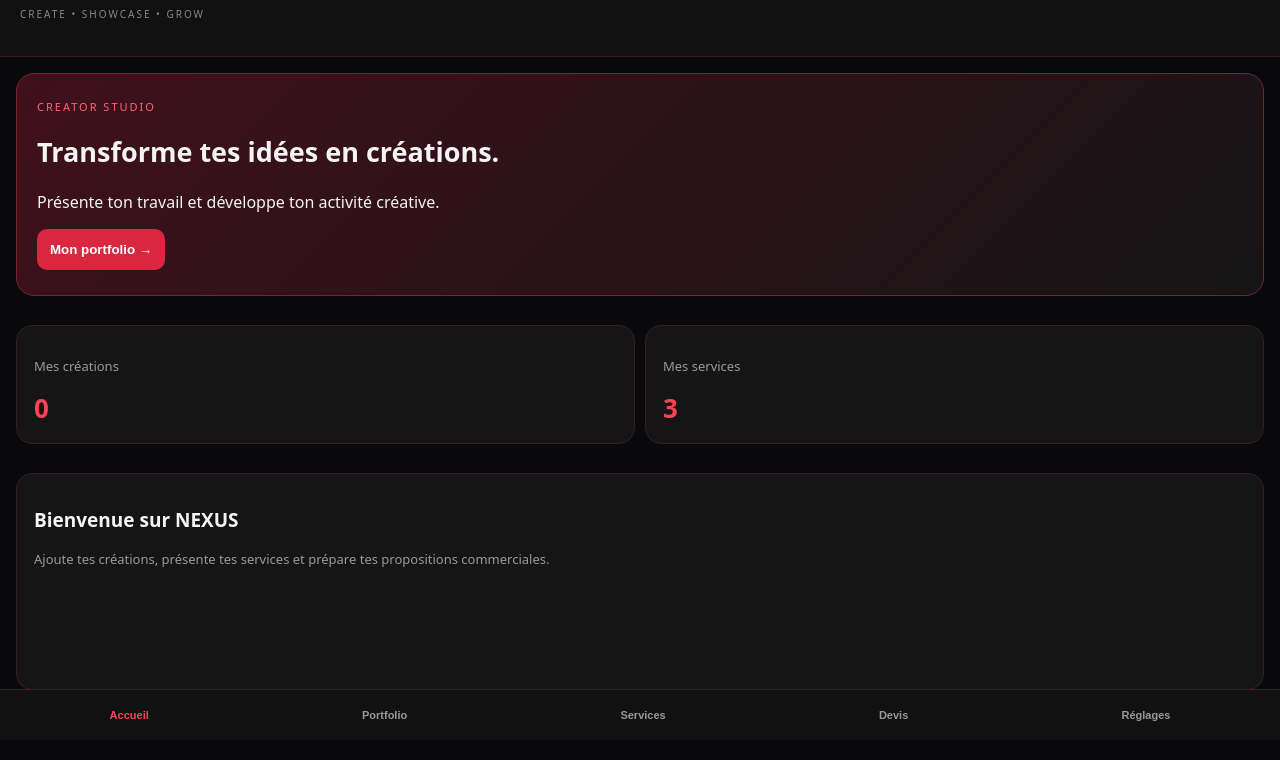
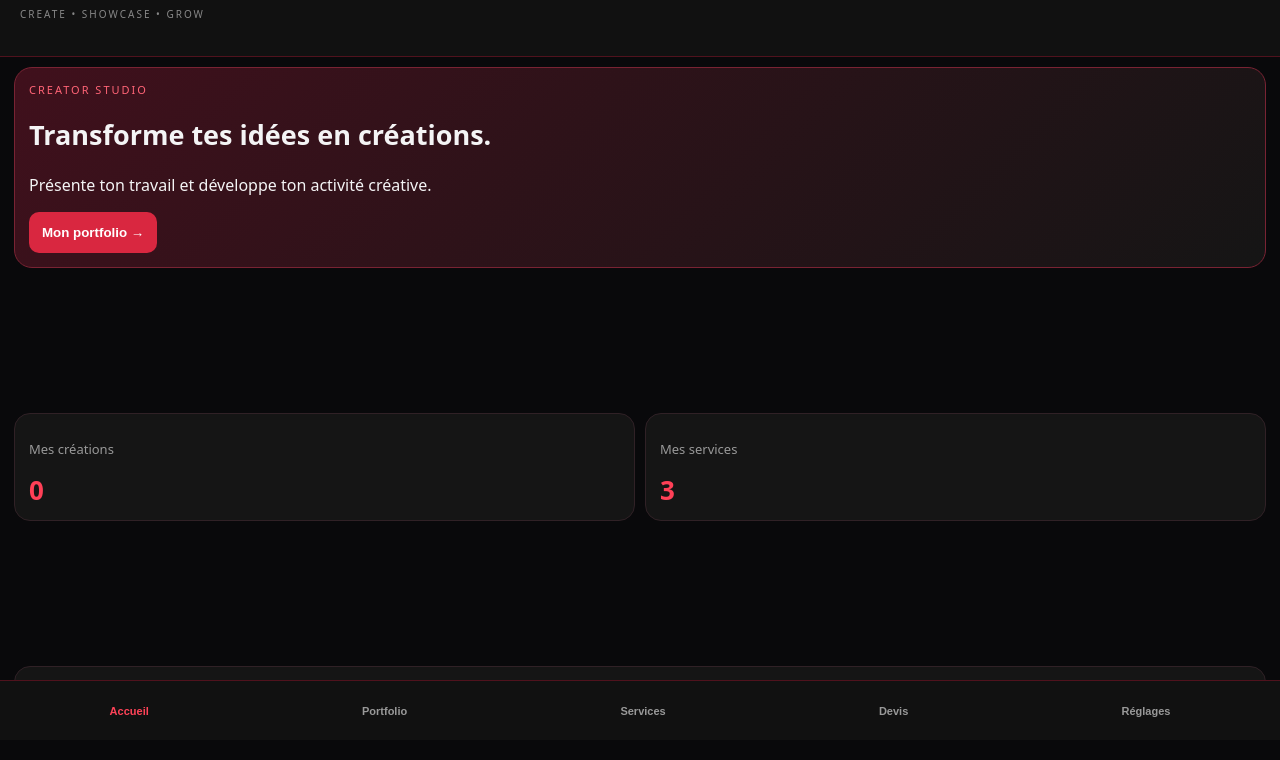
Before and after one commit to 59zn9fjgtj-bit/NEXUS-CREATOR-, a plain HTML site: page index.html in a window 1280 px wide. Shown: the part 60-820 px from the top of the page. Drawn offline with Linux system fonts and the light colour scheme.

Commit message:
Update style.css

```diff
--- a/style.css
+++ b/style.css
@@ -294,3 +294,71 @@ main {
 .card:last-child {
   flex: 1;
 }
+html,
+body {
+  margin: 0;
+  padding: 0;
+  width: 100%;
+  height: 100dvh;
+  overflow: hidden;
+  background: #09090b;
+  color: #f4f4f5;
+  font-family: system-ui, sans-serif;
+}
+
+main {
+  width: 100%;
+  max-width: none;
+  height: calc(100dvh - 56px - 60px);
+  margin: 0;
+  padding: 10px 14px;
+  display: flex;
+  flex-direction: column;
+  justify-content: space-between;
+  gap: 10px;
+}
+
+.page {
+  display: none;
+  width: 100%;
+  height: 100%;
+}
+
+.page.active {
+  display: flex;
+  flex-direction: column;
+  justify-content: space-between;
+  gap: 10px;
+  height: 100%;
+  width: 100%;
+}
+
+.hero,
+.grid,
+.card {
+  width: 100%;
+  max-width: none;
+  margin: 0;
+}
+
+.hero {
+  padding: 14px;
+}
+
+.card {
+  padding: 12px 14px;
+}
+
+.card:last-child {
+  flex: none;
+}
+
+nav {
+  position: fixed;
+  bottom: 0;
+  left: 0;
+  right: 0;
+  height: 60px;
+  width: 100%;
+  z-index: 50;
+}
```
